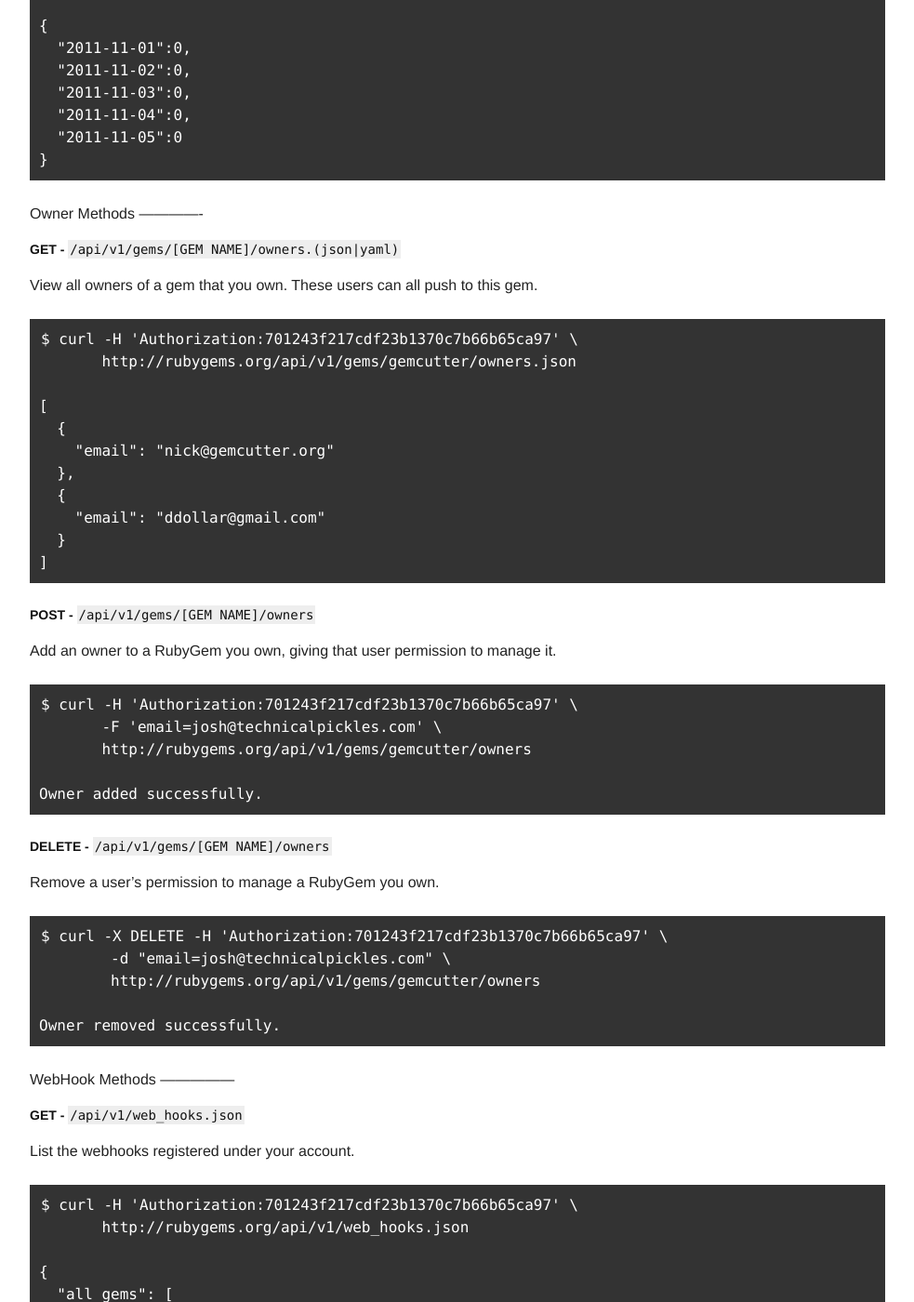
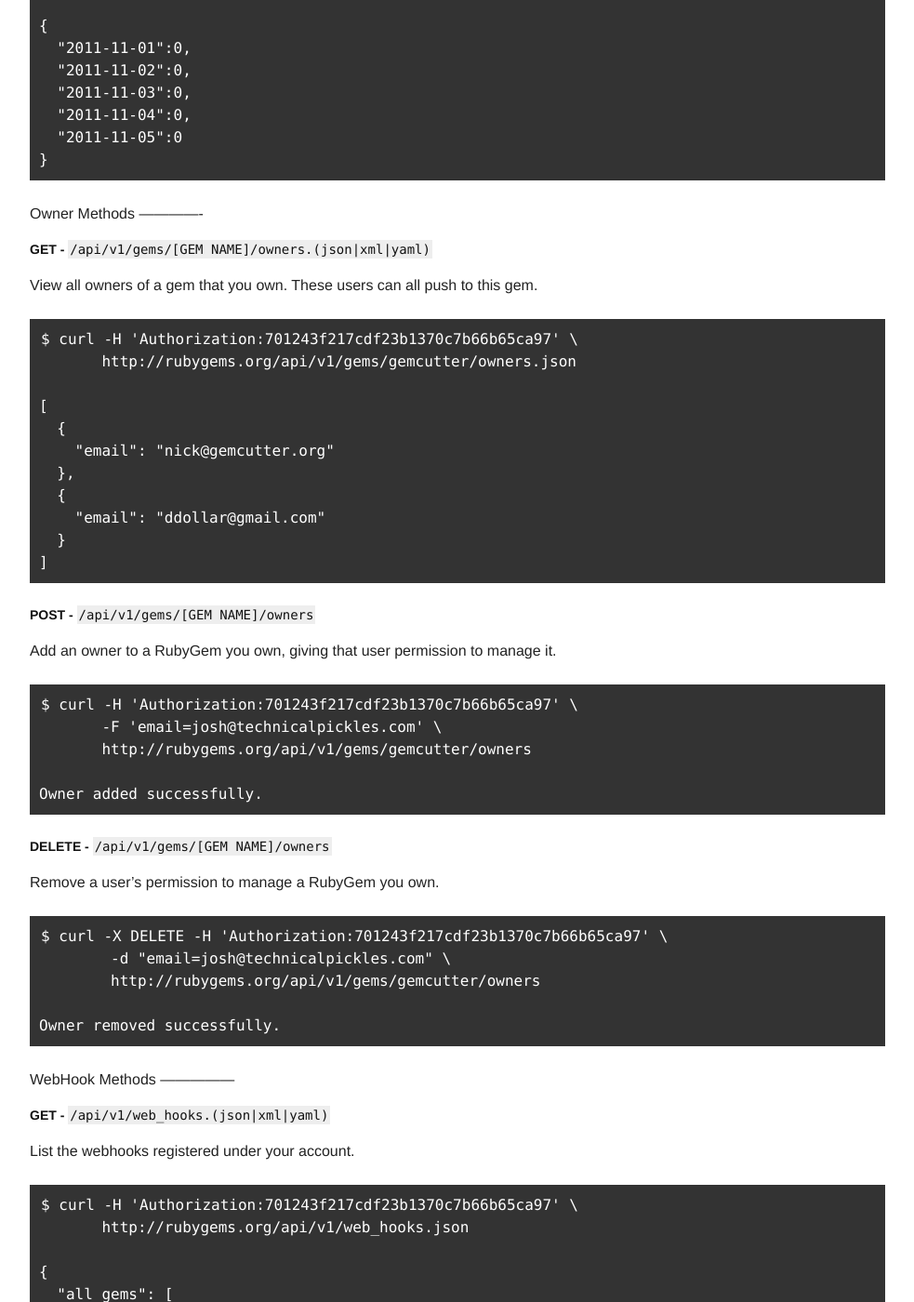
Before and after one commit to radar/guides, a Jekyll site: the page built from rubygems-org-api.md, in a window 1280 px wide and 1400 px high, scrolled down 4992 px. Shown: the whole window at 93% size, without its empty margins (148-1131 px from the left). Built offline with Jekyll 4.4.1, drawn with Linux system fonts in a browser that asks for light colours; some of the changed text lies outside the part shown.

Commit message:
Document JSON, XML, and YAML response formats

```diff
--- a/rubygems-org-api.md
+++ b/rubygems-org-api.md
@@ -186,7 +186,7 @@ Returns a JSON array of gem version details like the below:
 Gem Download Methods
 --------------------
 
-### GET - `/api/v1/downloads.json`
+### GET - `/api/v1/downloads.(json|xml|yaml)`
 
 Returns a JSON object containing the total number of downloads on RubyGems.
 
@@ -230,7 +230,7 @@ and `to`. Dates values should be specified in the format YYYY-MM-DD.
 Owner Methods
 -------------
 
-### GET - `/api/v1/gems/[GEM NAME]/owners.(json|yaml)`
+### GET - `/api/v1/gems/[GEM NAME]/owners.(json|xml|yaml)`
 
 View all owners of a gem that you own. These users can all push to this gem.
 
@@ -270,7 +270,7 @@ Remove a user's permission to manage a RubyGem you own.
 WebHook Methods
 ---------------
 
-### GET - `/api/v1/web_hooks.json`
+### GET - `/api/v1/web_hooks.(json|xml|yaml)`
 
 List the webhooks registered under your account.
 
```
